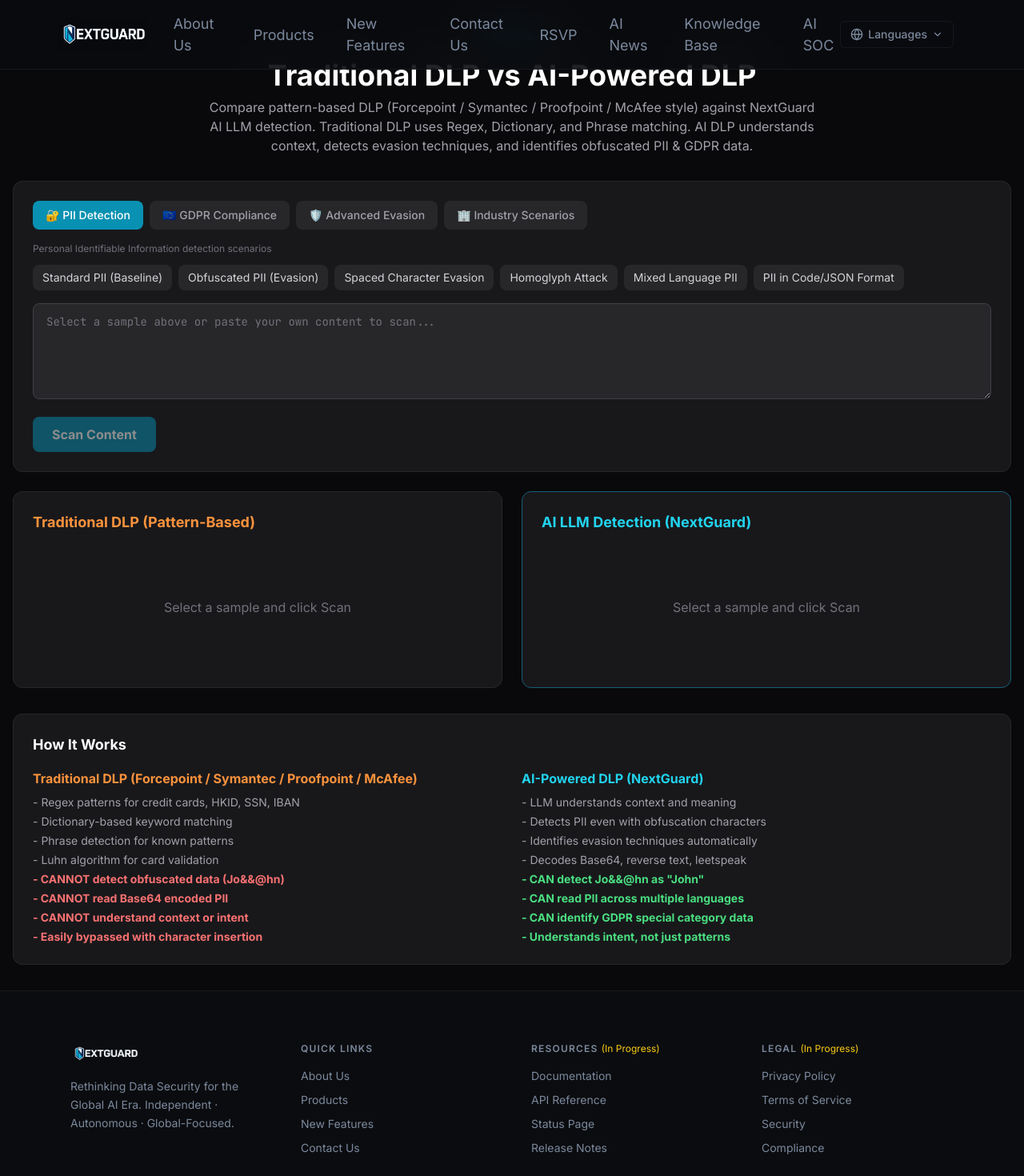
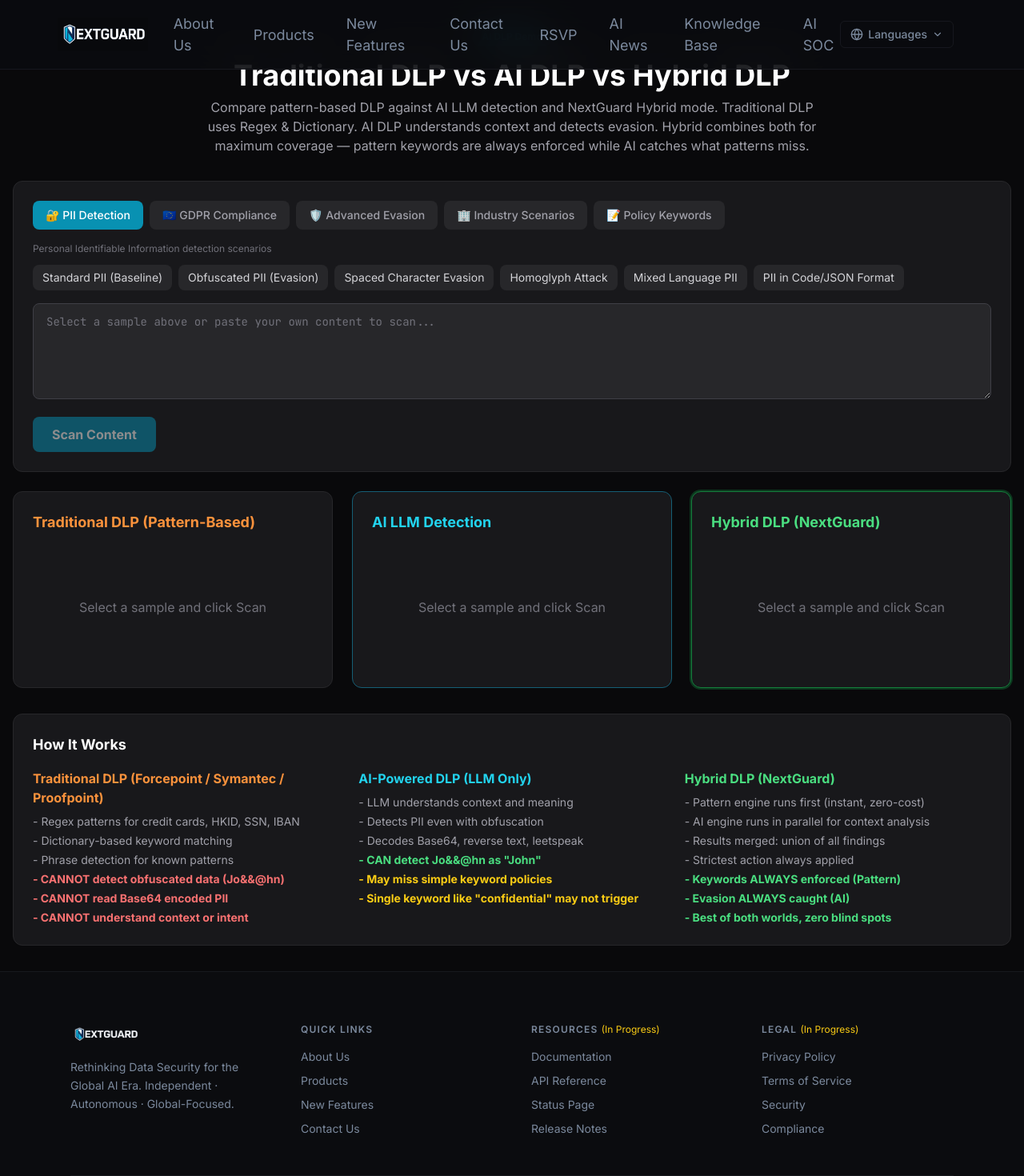
Before and after one commit to NextGuard-hk/nextguard-website, a Next.js app: page /ai-dlp-demo in a window 1280 px wide. Shown: the top 1470 px of the page at 80% size. Built offline with nearby package versions, Linux system fonts and the light colour scheme.

Commit message:
feat: upgrade AI DLP demo to 3-column layout with Hybrid mode + Policy Keywords category

```diff
--- a/app/ai-dlp-demo/page.tsx
+++ b/app/ai-dlp-demo/page.tsx
@@ -9,7 +9,7 @@ const SAMPLE_CATEGORIES = [
     samples: [
       { name: 'Standard PII (Baseline)', content: 'Customer Record:\nName: John Chan Wing Kei\nHKID: A123456(7)\nPhone: +852 6789 0000\nCredit Card: 5407 1234 5678 9012\nEmail: john.chan@example.com\nAddress: Flat 12A, Tower 3, Taikoo Shing, Hong Kong' },
       { name: 'Obfuscated PII (Evasion)', content: 'Jo&&@hn Ch&&@an W&&@ing K&&@ei\nHK&&@ID: A1&&@23&&@456(7)\n+85&&@2 678&&@9 00&&@00\n54&&@07 12&&@34 56&&@78 90&&@12\njo&&@hn.ch&&@an@exa&&@mple.com' },
-      { name: 'Spaced Character Evasion', content: 'N a m e: J o h n  C h a n\nH K I D: A 1 2 3 4 5 6 (7)\nP h o n e: + 8 5 2  6 7 8 9  0 0 0 0\nC r e d i t  C a r d: 5 4 0 7  1 2 3 4  5 6 7 8  9 0 1 2' },
+      { name: 'Spaced Character Evasion', content: 'N a m e: J o h n C h a n\nH K I D: A 1 2 3 4 5 6 (7)\nP h o n e: + 8 5 2 6 7 8 9 0 0 0 0\nC r e d i t C a r d: 5 4 0 7 1 2 3 4 5 6 7 8 9 0 1 2' },
       { name: 'Homoglyph Attack', content: 'Name: J\u043ehn Ch\u0430n (using Cyrillic o and a)\nHKID: \u0410123456(7) (Cyrillic A)\nPhone: +852 \u0431789 0000\nCC: 54O7 l234 5678 90l2 (O=zero, l=one)' },
       { name: 'Mixed Language PII', content: '\u59d3\u540d: \u9673\u5927\u6587 (Chan Tai Man)\nHKID: B987654(3)\n\u96fb\u8a71: +852-9876-5432\n\u4fe1\u7528\u5361: 4532-8901-2345-6789\n\u5730\u5740: \u9999\u6e2f\u4e2d\u74b0\u7687\u540e\u5927\u9053\u4e2d18\u865f' },
       { name: 'PII in Code/JSON Format', content: '{"user": {"firstName": "Wing", "lastName": "Chan", "id_number": "C234567(8)", "mobile": "85291234567", "payment": {"card": "4111111111111111", "exp": "12/27", "cvv": "123"}}}' },
@@ -52,6 +52,18 @@ const SAMPLE_CATEGORIES = [
       { name: 'Clean Business Report', content: 'Q4 2025 Performance Summary:\nRevenue grew 15.3% YoY to HKD 127M driven by APAC expansion.\nNew enterprise clients: 23 (target: 20)\nCustomer retention: 94.2%\nR&D investment increased to 18% of revenue.\nHeadcount: 342 FTE across 5 offices.\nNo material compliance incidents reported.' },
     ]
   },
+  {
+    category: 'Policy Keywords',
+    icon: '\ud83d\udcdd',
+    description: 'Test sensitive keyword and classification detection',
+    samples: [
+      { name: 'Single Keyword: confidential', content: 'confidential' },
+      { name: 'Single Keyword: secret', content: 'secret' },
+      { name: 'Classification in Context', content: 'This document is classified as CONFIDENTIAL and should not be shared externally.' },
+      { name: 'Password in Text', content: 'Please use password: Admin123! to access the internal portal.' },
+      { name: 'Mixed Keywords', content: 'INTERNAL ONLY - Do not distribute\nThis secret project codenamed Phoenix is classified.\nAll documents marked confidential must be encrypted.' },
+    ]
+  },
 ]
 
 // eslint-disable-next-line @typescript-eslint/no-explicit-any
@@ -59,6 +71,7 @@ function ResultPanel({ title, result, loading, error, color }: { title: string;
   if (loading) return (<div className="flex-1 min-w-0"><h3 className={`text-lg font-bold mb-4 ${color}`}>{title}</h3><div className="flex items-center justify-center h-64"><div className="text-zinc-400 animate-pulse">Analyzing...</div></div></div>)
   if (error) return (<div className="flex-1 min-w-0"><h3 className={`text-lg font-bold mb-4 ${color}`}>{title}</h3><div className="bg-red-900/30 border border-red-700 rounded-lg p-4 text-red-300">{error}</div></div>)
   if (!result) return (<div className="flex-1 min-w-0"><h3 className={`text-lg font-bold mb-4 ${color}`}>{title}</h3><div className="text-zinc-500 text-center py-16">Select a sample and click Scan</div></div>)
+  const isHybrid = title.includes('Hybrid')
   const isTraditional = title.includes('Traditional')
   return (
     <div className="flex-1 min-w-0">
@@ -69,16 +82,19 @@ function ResultPanel({ title, result, loading, error, color }: { title: string;
           <span className={`text-xl font-bold ${result.detected ? 'text-red-400' : 'text-green-400'}`}>{result.verdict || (result.detected ? 'DETECTED' : 'CLEAN')}</span>
         </div>
         {result.method && <div className="text-xs text-zinc-400 mb-2">Method: {result.method}</div>}
-        {!isTraditional && result.risk_level && <div className="text-sm text-zinc-300 mb-1">Risk Level: <span className={`font-bold ${result.risk_level === 'critical' ? 'text-red-400' : result.risk_level === 'high' ? 'text-orange-400' : 'text-yellow-400'}`}>{result.risk_level?.toUpperCase()}</span></div>}
-        {!isTraditional && result.evasion_detected && <div className="text-sm text-orange-400 font-bold mb-1">Evasion Technique Detected!</div>}
-        {!isTraditional && result.summary && <div className="text-sm text-zinc-300 mt-2">{result.summary}</div>}
+        {result.recommended_action && result.detected && <div className="text-sm text-zinc-300 mb-1">Action: <span className={`font-bold ${result.recommended_action === 'BLOCK' ? 'text-red-400' : result.recommended_action === 'QUARANTINE' ? 'text-orange-400' : 'text-yellow-400'}`}>{result.recommended_action}</span></div>}
+        {result.risk_level && <div className="text-sm text-zinc-300 mb-1">Risk Level: <span className={`font-bold ${result.risk_level === 'critical' ? 'text-red-400' : result.risk_level === 'high' ? 'text-orange-400' : result.risk_level === 'medium' ? 'text-yellow-400' : 'text-green-400'}`}>{result.risk_level?.toUpperCase()}</span></div>}
+        {result.evasion_detected && <div className="text-sm text-orange-400 font-bold mb-1">Evasion Technique Detected!</div>}
+        {result.summary && <div className="text-sm text-zinc-300 mt-2">{result.summary}</div>}
+        {isHybrid && result.pattern_engine && <div className="text-xs text-zinc-500 mt-2">Pattern Engine: {result.pattern_engine.detected ? `${result.pattern_engine.findingCount} finding(s), ${result.pattern_engine.totalMatches} match(es)` : 'Clean'} | AI Engine: {result.ai_engine?.detected ? `${result.ai_engine.findingCount} finding(s)` : 'Clean'}</div>}
+        {isHybrid && result.ai_engine?.summary && <div className="text-xs text-zinc-400 mt-1">AI: {result.ai_engine.summary}</div>}
         {isTraditional && !result.detected && <div className="text-sm text-zinc-300 mt-2">No pattern matches found.</div>}
         {isTraditional && result.totalMatches !== undefined && <div className="text-sm text-zinc-300">Total Matches: {result.totalMatches}</div>}
       </div>
       {result.findings && result.findings.length > 0 && (<div className="space-y-2"><div className="text-sm font-bold text-zinc-300 mb-2">Findings ({result.findings.length}):</div>
         {result.findings.map((f: any, i: number) => (<div key={i} className="bg-zinc-800/50 border border-zinc-700 rounded-lg p-3">
-              {isTraditional ? (<><div className="flex items-center justify-between mb-1"><span className="text-sm font-bold text-cyan-400">{f.rule}</span><span className={`text-xs px-2 py-0.5 rounded font-bold ${f.action === 'BLOCK' ? 'bg-red-600 text-white' : 'bg-yellow-600 text-black'}`}>{f.action}</span></div><div className="text-xs text-zinc-400">Type: {f.type}</div><div className="text-xs text-zinc-300 mt-1">Matches: {f.matches?.join(', ')}</div></>
-              ) : (<><div className="flex items-center justify-between mb-1"><span className="text-sm font-bold text-cyan-400">{f.type}</span><span className={`text-xs px-2 py-0.5 rounded font-bold ${f.action === 'BLOCK' ? 'bg-red-600 text-white' : 'bg-yellow-600 text-black'}`}>{f.action}</span></div>
+          {(isTraditional || (isHybrid && f.source === 'pattern')) ? (<><div className="flex items-center justify-between mb-1"><span className="text-sm font-bold text-cyan-400">{f.rule || f.type}</span><div className="flex gap-1">{f.source && <span className={`text-xs px-2 py-0.5 rounded font-bold ${f.source === 'pattern' ? 'bg-orange-700 text-white' : f.source === 'ai' ? 'bg-cyan-700 text-white' : 'bg-purple-700 text-white'}`}>{f.source.toUpperCase()}</span>}<span className={`text-xs px-2 py-0.5 rounded font-bold ${f.action === 'BLOCK' ? 'bg-red-600 text-white' : f.action === 'QUARANTINE' ? 'bg-yellow-600 text-black' : 'bg-blue-600 text-white'}`}>{f.action}</span></div></div>{f.severity && <div className="text-xs text-zinc-400">Severity: {f.severity}</div>}<div className="text-xs text-zinc-300 mt-1">Matches: {f.matches?.join(', ')}</div></>
+          ) : (<><div className="flex items-center justify-between mb-1"><span className="text-sm font-bold text-cyan-400">{f.type}</span><div className="flex gap-1">{f.source && <span className={`text-xs px-2 py-0.5 rounded font-bold ${f.source === 'pattern' ? 'bg-orange-700 text-white' : f.source === 'ai' ? 'bg-cyan-700 text-white' : 'bg-purple-700 text-white'}`}>{f.source.toUpperCase()}</span>}<span className={`text-xs px-2 py-0.5 rounded font-bold ${f.action === 'BLOCK' ? 'bg-red-600 text-white' : f.action === 'QUARANTINE' ? 'bg-yellow-600 text-black' : 'bg-blue-600 text-white'}`}>{f.action}</span></div></div>
             {f.original_text && <div className="text-xs text-zinc-400">Found: <code className="bg-zinc-900 px-1 rounded">{f.original_text}</code></div>}
             {f.decoded_value && <div className="text-xs text-green-400 mt-1">Decoded: <code className="bg-zinc-900 px-1 rounded font-bold">{f.decoded_value}</code></div>}
             {f.confidence !== undefined && <div className="text-xs text-zinc-400 mt-1">Confidence: {f.confidence}%</div>}
@@ -92,17 +108,20 @@ export default function AIDLPDemo() {
   const [content, setContent] = useState('')
   const [tradResult, setTradResult] = useState<any>(null)
   const [aiResult, setAiResult] = useState<any>(null)
+  const [hybridResult, setHybridResult] = useState<any>(null)
   const [tradLoading, setTradLoading] = useState(false)
   const [aiLoading, setAiLoading] = useState(false)
+  const [hybridLoading, setHybridLoading] = useState(false)
   const [tradError, setTradError] = useState('')
   const [aiError, setAiError] = useState('')
+  const [hybridError, setHybridError] = useState('')
   const [activeCategory, setActiveCategory] = useState(0)
   const [selectedSample, setSelectedSample] = useState('')
   async function runScan() {
     if (!content.trim()) return
-    setTradResult(null); setAiResult(null)
-    setTradError(''); setAiError('')
-    setTradLoading(true); setAiLoading(true)
+    setTradResult(null); setAiResult(null); setHybridResult(null)
+    setTradError(''); setAiError(''); setHybridError('')
+    setTradLoading(true); setAiLoading(true); setHybridLoading(true)
     try {
       const r1 = await fetch('/api/ai-dlp', { method: 'POST', headers: { 'Content-Type': 'application/json' }, body: JSON.stringify({ content, mode: 'traditional' }) })
       const d1 = await r1.json()
@@ -113,14 +132,19 @@ export default function AIDLPDemo() {
       const d2 = await r2.json()
       setAiResult(d2)
     } catch (e: any) { setAiError(e.message) } finally { setAiLoading(false) }
+    try {
+      const r3 = await fetch('/api/ai-dlp', { method: 'POST', headers: { 'Content-Type': 'application/json' }, body: JSON.stringify({ content, mode: 'hybrid' }) })
+      const d3 = await r3.json()
+      setHybridResult(d3)
+    } catch (e: any) { setHybridError(e.message) } finally { setHybridLoading(false) }
   }
   return (
     <div className="min-h-screen bg-zinc-950 text-white">
-      <div className="max-w-7xl mx-auto px-4 py-8">
+      <div className="max-w-[1600px] mx-auto px-4 py-8">
         <div className="text-center mb-8">
           <span className="inline-block bg-cyan-900/50 text-cyan-400 text-xs font-bold px-3 py-1 rounded-full mb-4">AI DLP Demo</span>
-          <h1 className="text-3xl md:text-4xl font-bold mb-2">Traditional DLP vs AI-Powered DLP</h1>
-          <p className="text-zinc-400 max-w-3xl mx-auto">Compare pattern-based DLP (Forcepoint / Symantec / Proofpoint / McAfee style) against NextGuard AI LLM detection. Traditional DLP uses Regex, Dictionary, and Phrase matching. AI DLP understands context, detects evasion techniques, and identifies obfuscated PII &amp; GDPR data.</p>
+          <h1 className="text-3xl md:text-4xl font-bold mb-2">Traditional DLP vs AI DLP vs Hybrid DLP</h1>
+          <p className="text-zinc-400 max-w-3xl mx-auto">Compare pattern-based DLP against AI LLM detection and NextGuard Hybrid mode. Traditional DLP uses Regex & Dictionary. AI DLP understands context and detects evasion. Hybrid combines both for maximum coverage — pattern keywords are always enforced while AI catches what patterns miss.</p>
         </div>
         <div className="bg-zinc-900 border border-zinc-800 rounded-xl p-6 mb-6">
           <div className="flex flex-wrap gap-2 mb-4">
@@ -128,46 +152,57 @@ export default function AIDLPDemo() {
           </div>
           <p className="text-xs text-zinc-500 mb-3">{SAMPLE_CATEGORIES[activeCategory].description}</p>
           <div className="flex flex-wrap gap-2 mb-4">
-            {SAMPLE_CATEGORIES[activeCategory].samples.map((s, si) => (<button key={si} onClick={() => { setContent(s.content); setSelectedSample(s.name); setTradResult(null); setAiResult(null) }} className={`px-3 py-1.5 rounded-lg text-sm transition-colors ${selectedSample === s.name ? 'bg-cyan-700 text-white ring-2 ring-cyan-400' : 'bg-zinc-800 hover:bg-zinc-700 text-zinc-300'}`}>{s.name}</button>))}
+            {SAMPLE_CATEGORIES[activeCategory].samples.map((s, si) => (<button key={si} onClick={() => { setContent(s.content); setSelectedSample(s.name); setTradResult(null); setAiResult(null); setHybridResult(null) }} className={`px-3 py-1.5 rounded-lg text-sm transition-colors ${selectedSample === s.name ? 'bg-cyan-700 text-white ring-2 ring-cyan-400' : 'bg-zinc-800 hover:bg-zinc-700 text-zinc-300'}`}>{s.name}</button>))}
           </div>
           <textarea value={content} onChange={e => setContent(e.target.value)} className="w-full bg-zinc-800 border border-zinc-700 rounded-lg px-4 py-3 text-white placeholder:text-zinc-500 focus:border-cyan-500 focus:outline-none font-mono text-sm min-h-[120px] mb-4" placeholder="Select a sample above or paste your own content to scan..." />
-          <button onClick={runScan} disabled={!content.trim() || tradLoading || aiLoading} className="bg-cyan-600 hover:bg-cyan-500 disabled:opacity-50 text-white px-6 py-2.5 rounded-lg font-bold transition-colors">{tradLoading || aiLoading ? 'Scanning...' : 'Scan Content'}</button>
+          <button onClick={runScan} disabled={!content.trim() || tradLoading || aiLoading || hybridLoading} className="bg-cyan-600 hover:bg-cyan-500 disabled:opacity-50 text-white px-6 py-2.5 rounded-lg font-bold transition-colors">{tradLoading || aiLoading || hybridLoading ? 'Scanning...' : 'Scan Content'}</button>
         </div>
-        <div className="grid grid-cols-1 lg:grid-cols-2 gap-6">
+        <div className="grid grid-cols-1 lg:grid-cols-3 gap-6">
           <div className="bg-zinc-900 border border-zinc-800 rounded-xl p-6">
             <ResultPanel title="Traditional DLP (Pattern-Based)" result={tradResult} loading={tradLoading} error={tradError} color="text-orange-400" />
           </div>
           <div className="bg-zinc-900 border border-cyan-800 rounded-xl p-6">
-            <ResultPanel title="AI LLM Detection (NextGuard)" result={aiResult} loading={aiLoading} error={aiError} color="text-cyan-400" />
+            <ResultPanel title="AI LLM Detection" result={aiResult} loading={aiLoading} error={aiError} color="text-cyan-400" />
+          </div>
+          <div className="bg-zinc-900 border border-green-700 rounded-xl p-6 ring-2 ring-green-600/30">
+            <ResultPanel title="Hybrid DLP (NextGuard)" result={hybridResult} loading={hybridLoading} error={hybridError} color="text-green-400" />
           </div>
         </div>
         <div className="mt-8 bg-zinc-900 border border-zinc-800 rounded-xl p-6">
           <h3 className="text-lg font-bold text-white mb-4">How It Works</h3>
-          <div className="grid grid-cols-1 md:grid-cols-2 gap-6">
+          <div className="grid grid-cols-1 md:grid-cols-3 gap-6">
             <div>
-              <h4 className="text-orange-400 font-bold mb-2">Traditional DLP (Forcepoint / Symantec / Proofpoint / McAfee)</h4>
+              <h4 className="text-orange-400 font-bold mb-2">Traditional DLP (Forcepoint / Symantec / Proofpoint)</h4>
               <ul className="text-sm text-zinc-400 space-y-1">
                 <li>- Regex patterns for credit cards, HKID, SSN, IBAN</li>
                 <li>- Dictionary-based keyword matching</li>
                 <li>- Phrase detection for known patterns</li>
-                <li>- Luhn algorithm for card validation</li>
-                <li className="text-red-400 font-bold">- CANNOT detect obfuscated data (Jo&amp;&amp;@hn)</li>
+                <li className="text-red-400 font-bold">- CANNOT detect obfuscated data (Jo&&@hn)</li>
                 <li className="text-red-400 font-bold">- CANNOT read Base64 encoded PII</li>
                 <li className="text-red-400 font-bold">- CANNOT understand context or intent</li>
-                <li className="text-red-400 font-bold">- Easily bypassed with character insertion</li>
               </ul>
             </div>
             <div>
-              <h4 className="text-cyan-400 font-bold mb-2">AI-Powered DLP (NextGuard)</h4>
+              <h4 className="text-cyan-400 font-bold mb-2">AI-Powered DLP (LLM Only)</h4>
               <ul className="text-sm text-zinc-400 space-y-1">
                 <li>- LLM understands context and meaning</li>
-                <li>- Detects PII even with obfuscation characters</li>
-                <li>- Identifies evasion techniques automatically</li>
+                <li>- Detects PII even with obfuscation</li>
                 <li>- Decodes Base64, reverse text, leetspeak</li>
-                <li className="text-green-400 font-bold">- CAN detect Jo&amp;&amp;@hn as &quot;John&quot;</li>
-                <li className="text-green-400 font-bold">- CAN read PII across multiple languages</li>
-                <li className="text-green-400 font-bold">- CAN identify GDPR special category data</li>
-                <li className="text-green-400 font-bold">- Understands intent, not just patterns</li>
+                <li className="text-green-400 font-bold">- CAN detect Jo&&@hn as "John"</li>
+                <li className="text-yellow-400 font-bold">- May miss simple keyword policies</li>
+                <li className="text-yellow-400 font-bold">- Single keyword like "confidential" may not trigger</li>
+              </ul>
+            </div>
+            <div>
+              <h4 className="text-green-400 font-bold mb-2">Hybrid DLP (NextGuard)</h4>
+              <ul className="text-sm text-zinc-400 space-y-1">
+                <li>- Pattern engine runs first (instant, zero-cost)</li>
+                <li>- AI engine runs in parallel for context analysis</li>
+                <li>- Results merged: union of all findings</li>
+                <li>- Strictest action always applied</li>
+                <li className="text-green-400 font-bold">- Keywords ALWAYS enforced (Pattern)</li>
+                <li className="text-green-400 font-bold">- Evasion ALWAYS caught (AI)</li>
+                <li className="text-green-400 font-bold">- Best of both worlds, zero blind spots</li>
               </ul>
             </div>
           </div>
```
Lines whose indentation alone changed are shown as unchanged.
